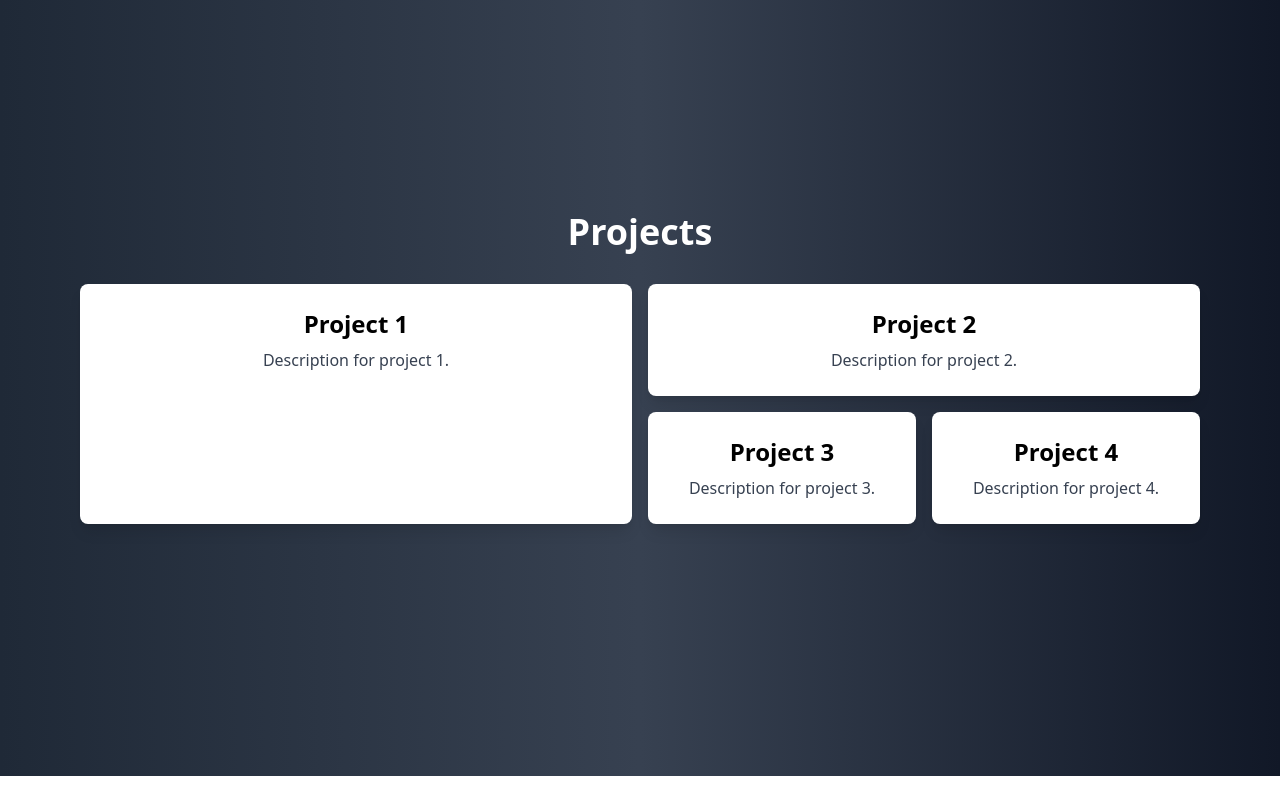
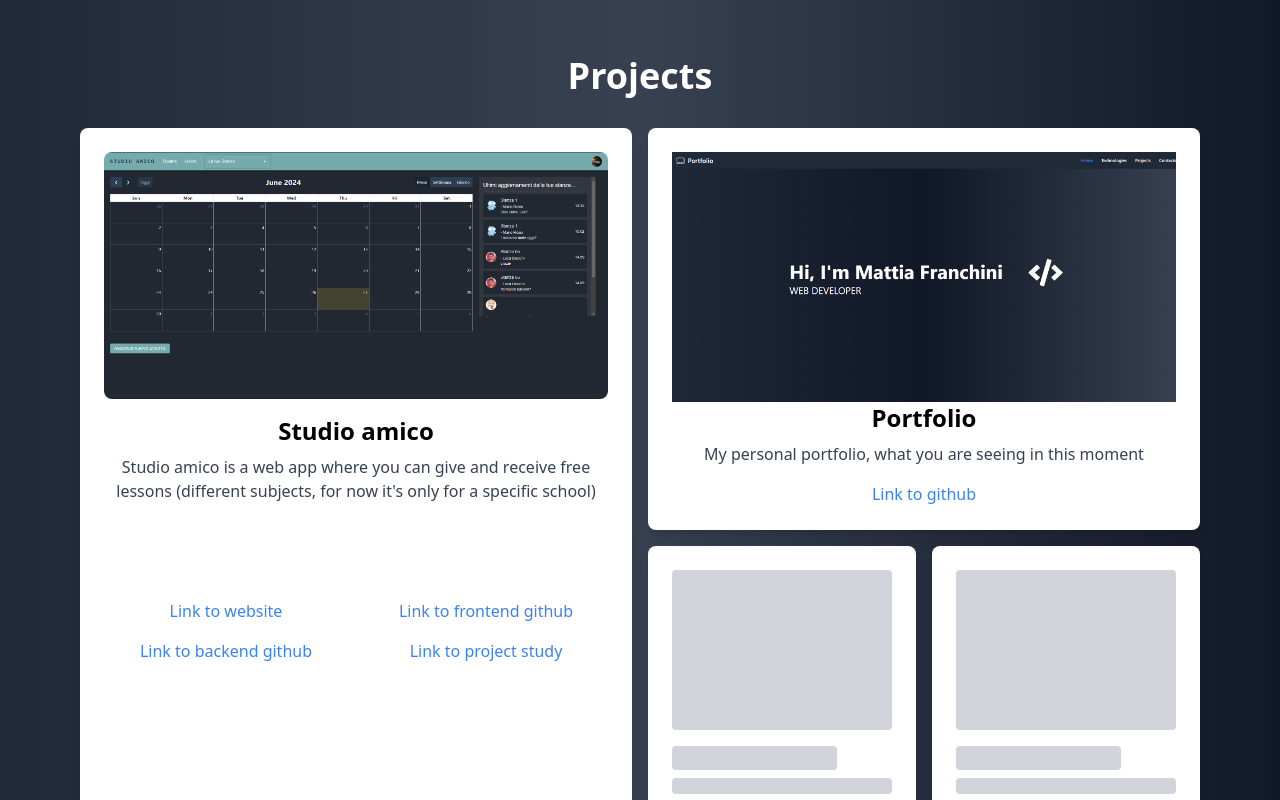
Before and after one commit to Mattia-Franchini/portfolio, a React (Vite) app: page / in a window 1280 px wide. Shown: the part 1820-2620 px from the top of the page. Before the commit the page ends 2596 px from the top, so only its background shows below. Built offline with nearby package versions, Linux system fonts and the light colour scheme.

Commit message:
Added information to the project section

```diff
--- a/src/components/Projects.jsx
+++ b/src/components/Projects.jsx
@@ -4,23 +4,36 @@ const Projects = () => {
   return (
     <div id="projects" className="min-h-screen bg-gradient-to-r from-gray-800 via-gray-700 to-gray-900 flex items-center justify-center">
       <div className="text-center w-full">
-        <h2 className="text-4xl text-white font-bold mb-4">Projects</h2>
+        <h2 className="text-4xl text-white font-bold mb-4 mt-20">Projects</h2>
         <div className="grid grid-cols-4 grid-rows-2 gap-4 mx-auto max-w-6xl p-4">
-          <div className="bg-white p-6 rounded-lg shadow-lg col-span-2 row-span-2">
-            <h3 className="text-2xl font-bold mb-2">Project 1</h3>
-            <p className="text-gray-700">Description for project 1.</p>
+          <div className="bg-white p-6 rounded-lg shadow-lg col-span-2 row-span-2 flex flex-col">
+            <img src="src/assets/studioamico.png" className="mb-4 rounded-lg"></img>
+            <h3 className="text-2xl font-bold mb-2">Studio amico</h3>
+            <p className="text-gray-700 mb-4">Studio amico is a web app where you can give and receive free lessons (different subjects, for now it's only for a specific school)</p>
+            <div className="mt-16 grid grid-cols-2 gap-4 pt-4">
+              <a href="https://studioamico.duckdns.org:5000/" className="text-blue-500 hover:underline">Link to website</a>
+              <a href="https://github.com/Mattia-Franchini/StudioAmicoFrontend" className="text-blue-500 hover:underline">Link to frontend github</a>
+              <a href="https://github.com/Mattia-Franchini/StudioAmicoBackend" className="text-blue-500 hover:underline">Link to backend github</a>
+              <a href="https://github.com/MattiaFranchini1/Progetto_GEP" className="text-blue-500 hover:underline">Link to project study</a>
+            </div>
           </div>
           <div className="bg-white p-6 rounded-lg shadow-lg col-span-2 row-span-1">
-            <h3 className="text-2xl font-bold mb-2">Project 2</h3>
-            <p className="text-gray-700">Description for project 2.</p>
+          <img src="src\assets\portfolioimg.png"></img>
+            <h3 className="text-2xl font-bold mb-2">Portfolio</h3>
+            <p className="text-gray-700">My personal portfolio, what you are seeing in this moment</p>
+            <div className="mt-4">
+              <a href="https://github.com/Mattia-Franchini/portfolio" className="text-blue-500 hover:underline">Link to github</a>
+            </div>
           </div>
           <div className="bg-white p-6 rounded-lg shadow-lg col-span-1 row-span-1">
-            <h3 className="text-2xl font-bold mb-2">Project 3</h3>
-            <p className="text-gray-700">Description for project 3.</p>
+          <div className="h-40 bg-gray-300 rounded mb-4 animate-pulse"></div>
+            <div className="h-6 bg-gray-300 rounded w-3/4 mb-2 animate-pulse"></div>
+            <div className="h-4 bg-gray-300 rounded w-full animate-pulse"></div>
           </div>
           <div className="bg-white p-6 rounded-lg shadow-lg col-span-1 row-span-1">
-            <h3 className="text-2xl font-bold mb-2">Project 4</h3>
-            <p className="text-gray-700">Description for project 4.</p>
+          <div className="h-40 bg-gray-300 rounded mb-4 animate-pulse"></div>
+            <div className="h-6 bg-gray-300 rounded w-3/4 mb-2 animate-pulse"></div>
+            <div className="h-4 bg-gray-300 rounded w-full animate-pulse"></div>
           </div>
         </div>
       </div>
```
